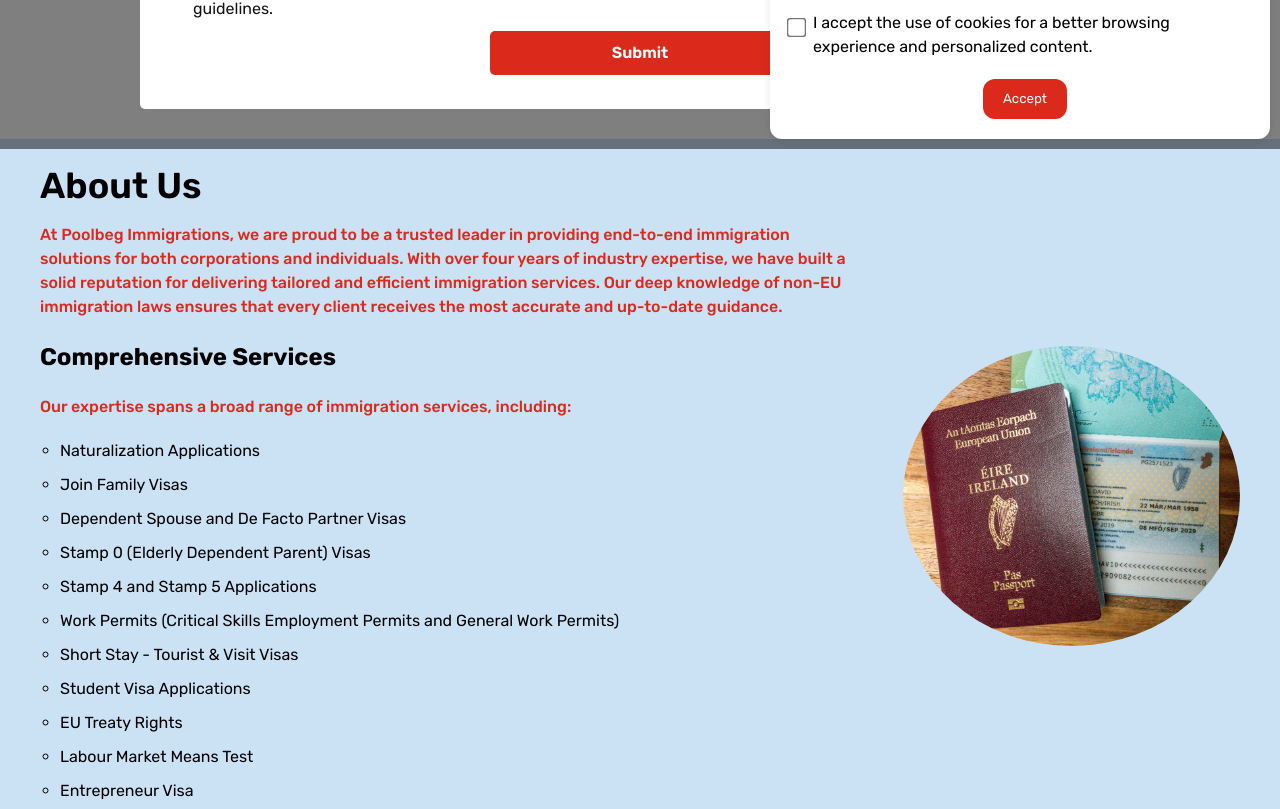
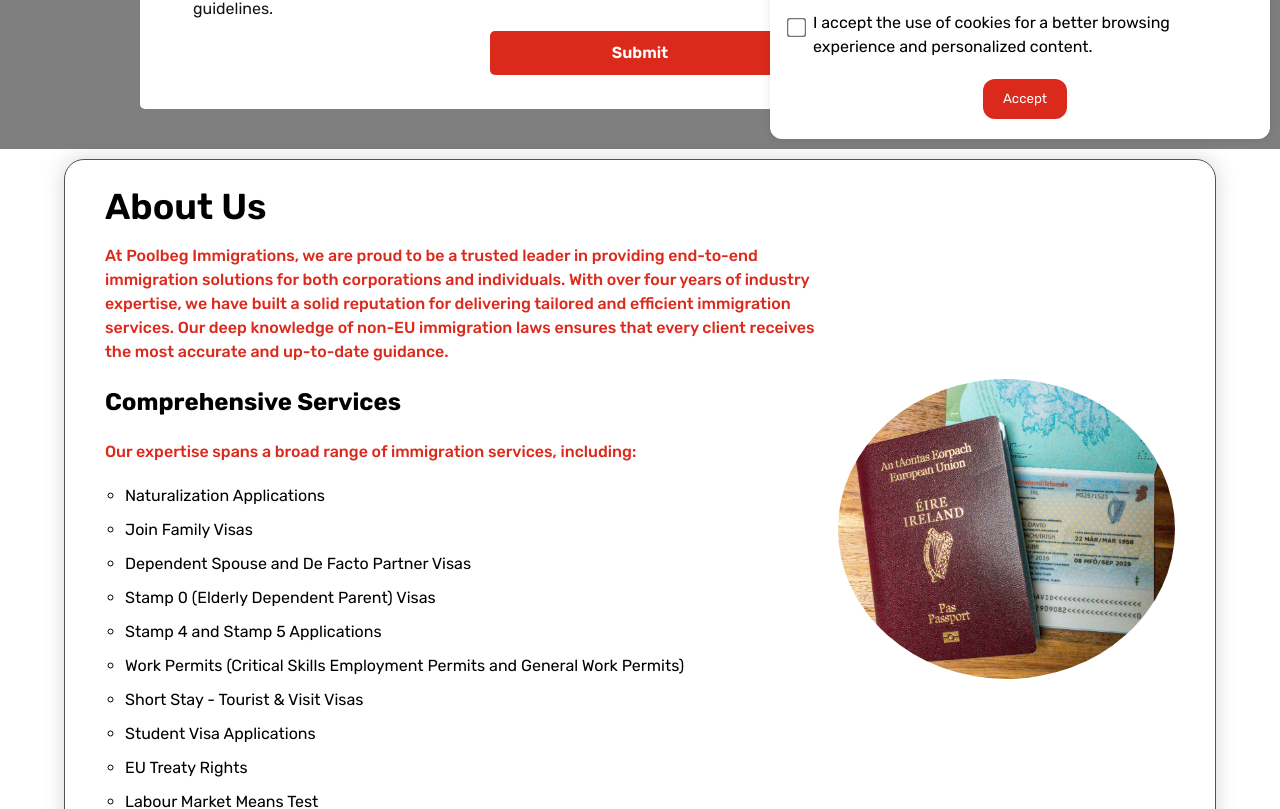
Before and after one commit to TartejBrothers/Poolbeg-Immigration, a React (Create React App) app: page / in a window 1280 px wide. Shown: the part 651-1460 px from the top of the page. Built offline with nearby package versions, Linux system fonts and the light colour scheme.

Commit message:
Updated: Testimonials

```diff
--- a/src/styles/home.css
+++ b/src/styles/home.css
@@ -176,10 +176,17 @@
 }
 .homeaboutus {
   display: flex;
-  width: 100%;
-  background-color: #cbe2f5;
-
+  width: 90%;
+  background-color: #ffffff;
+  border: 1px solid #535353;
+  margin: 20px auto 40px;
+  border-radius: 20px;
+  box-shadow: 0 0 20px rgba(120, 120, 120, 0.3);
   align-items: stretch;
+  transition: all 0.3s ease;
+}
+.homeaboutus:hover {
+  transform: scale(1.01);
 }
 .homeaboutusleft,
 .homeaboutusright {
```
